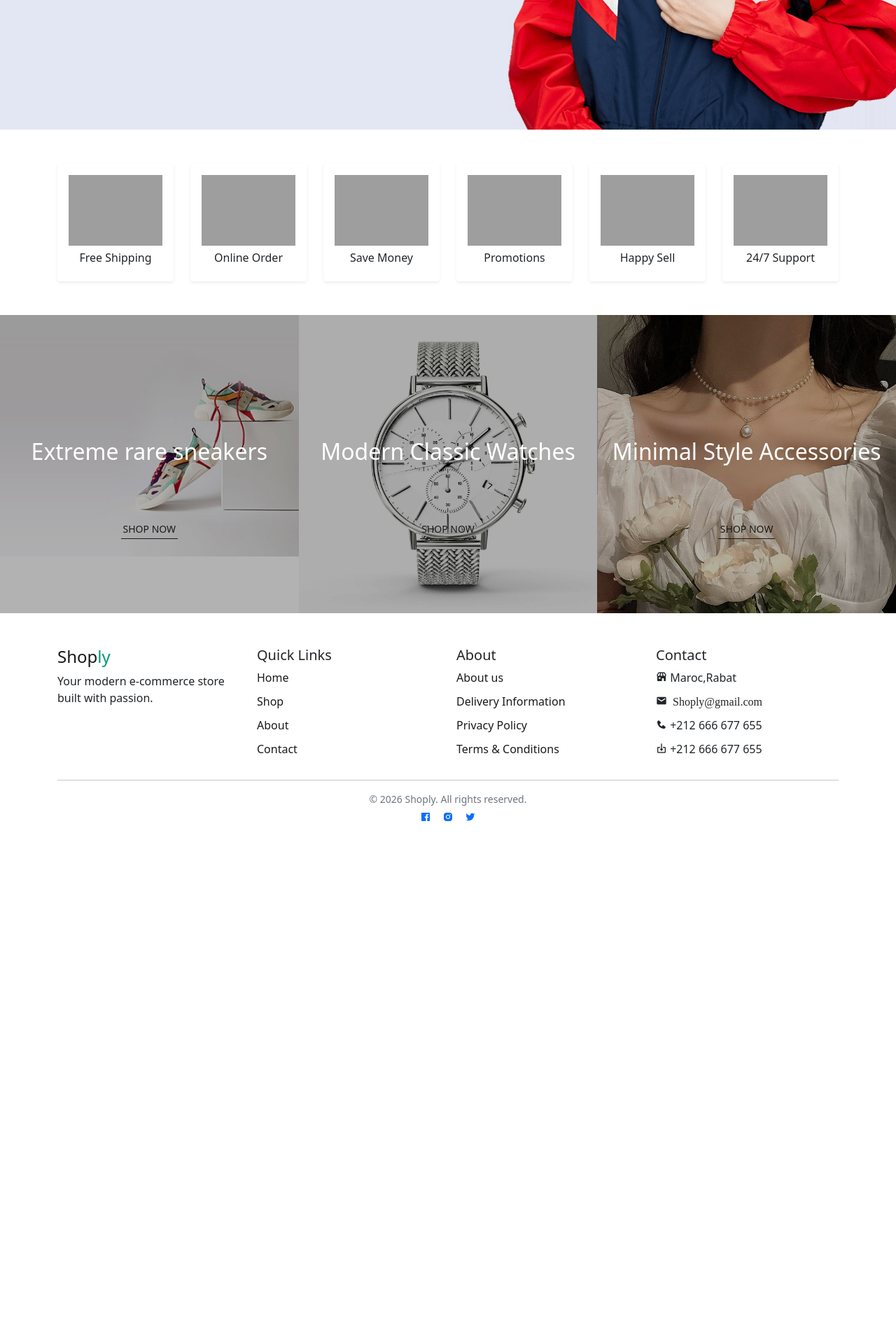
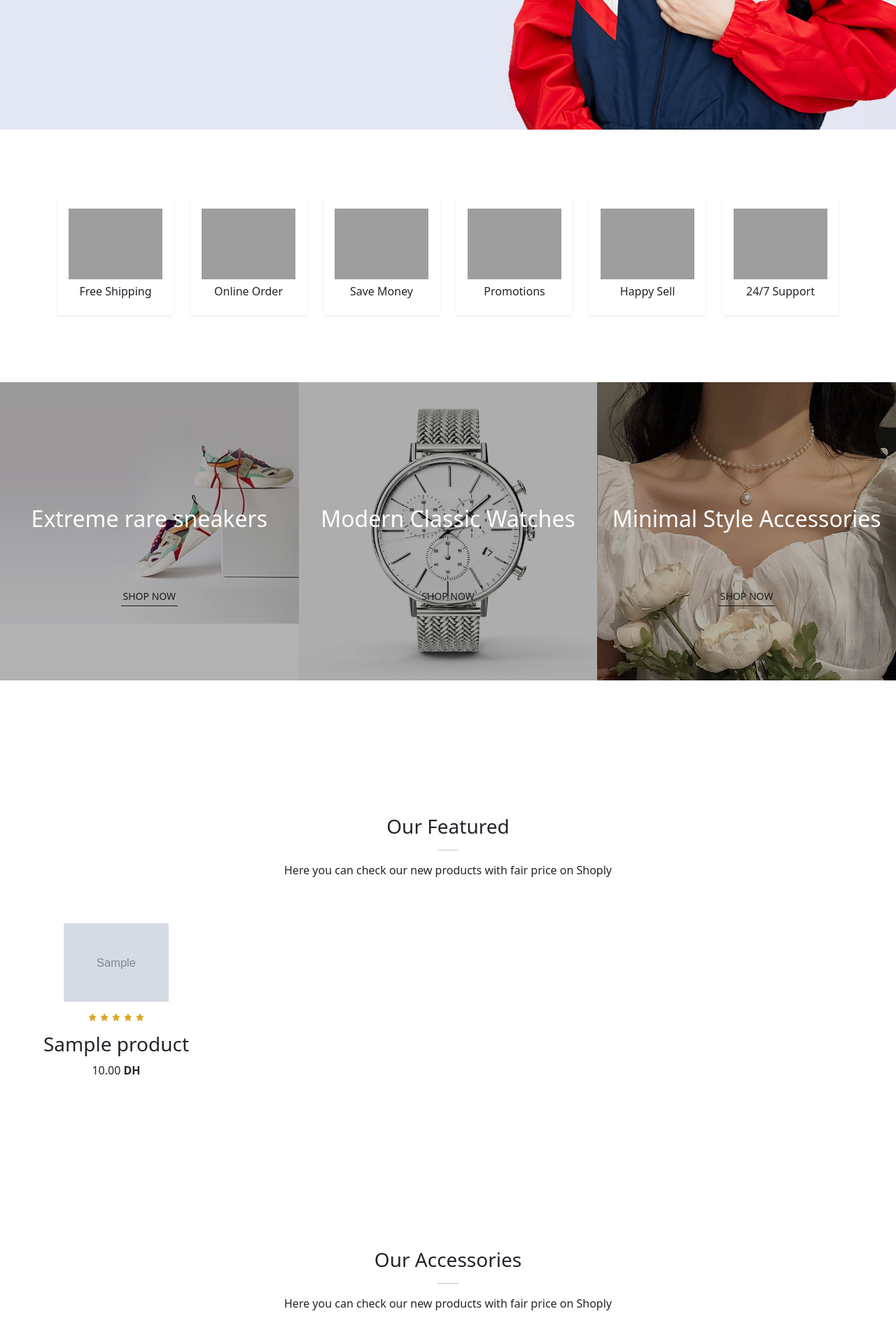
Before and after one commit to mohamedamine6/Shoply, a PHP site: page / in a window 1280 px wide. Shown: the part 614-2534 px from the top of the page at 70% size. Before the commit the page ends 1787 px from the top, so only its background shows below. Run offline with PHP 8.4, Linux system fonts and the light colour scheme; tables that the repository leaves empty hold one stand-in row (values such as "Sample post"); grey boxes marked "Sample" are stand-in pictures; grey boxes are pictures that could not be loaded.

Commit message:
add best products section to homepage

```diff
--- a/assets/css/style.css
+++ b/assets/css/style.css
@@ -113,3 +113,43 @@ button:hover {
   color: var(--color-white);
   border-bottom: 1px solid var(--color-white);
 }
+
+/* product */
+hr {
+  width: 30px;
+  height: 2px;
+  background-color: var(--color-accent);
+}
+
+.star {
+  padding: 10px 0px;
+}
+
+.star i{
+  font-size: 0.8rem;
+  color: goldenrod;
+}
+.product {
+  cursor: pointer;
+  margin-bottom: 2rem;
+}
+
+.product img {
+  transition: 0.3s all;
+}
+
+.product:hover img {
+  opacity: 0.7;
+}
+
+.product .buy-btn {
+  background: var(--color-accent);
+  transform: translateY(20px);
+  opacity: 0;
+  transition: 0.3s all;
+}
+
+.product:hover .buy-btn {
+  transform: translateY(0);
+  opacity: 1;
+}
--- a/index.php
+++ b/index.php
@@ -1,3 +1,15 @@
+<?php
+require 'config/db.php';
+
+$query = "SELECT * FROM products LIMIT 4";
+$result = mysqli_query($conn, $query);
+
+$queryWatch = "SELECT * FROM products WHERE category_id = 4 LIMIT 4";
+$resultWatch = mysqli_query($conn, $queryWatch);
+
+$queryAcc = "SELECT * FROM products WHERE category_id = 3 LIMIT 4";
+$resultAcc = mysqli_query($conn, $queryAcc);
+?>
 <!DOCTYPE html>
 <html lang="en">
 <head>
@@ -24,7 +36,7 @@
         </section>
 
         <!-- FEATURE SECTION -->
-        <section id="feature" class="container my-5">
+        <section id="feature" class="container my-5 py-5">
 
             <div class="row text-center g-4">
 
@@ -103,6 +115,81 @@
             </div>
         </section>
 
+        <section id="featured" class="my-5 py-5">
+            <div class="container text-center mt-5 py-5">
+                <h3>Our Featured</h3>
+                <hr class="mx-auto">
+                <p>Here you can check our new products with fair price on Shoply</p>
+            </div>
+            <div class="row max-auto container-fluid">
+                <?php while ($row = mysqli_fetch_assoc($result)) { ?>
+                    <div class="product text-center col-lg-3 col-lg-3 col-12">
+                        <img class="single-pro-image" src="assets/images/<?php echo $row['image']; ?>" width='150'>
+                        <div class="star">
+                            <i class='bx bxs-star' ></i>
+                            <i class='bx bxs-star' ></i>
+                            <i class='bx bxs-star' ></i>
+                            <i class='bx bxs-star' ></i>
+                            <i class='bx bxs-star' ></i>
+                        </div>
+                        <h3><?php echo $row ['name'];?></h3>
+                        <p><?php echo $row ['price'];?><b> DH</b></p>
+                        <button class="buy-btn">Add to cart</button>
+                    </div>
+                <?php } ?>
+            </div>
+        </section>
+
+        <section id="featured" class="">
+            <div class="container text-center mt-5 py-5">
+                <h3>Our Accessories</h3>
+                <hr class="mx-auto">
+                <p>Here you can check our new products with fair price on Shoply</p>
+            </div>
+            <div class="row max-auto container-fluid">
+                <?php while ($row = mysqli_fetch_assoc($resultAcc)) { ?>
+                    <div class="product text-center col-lg-3 col-lg-3 col-12">
+                        <img class="single-pro-image" src="assets/images/<?php echo $row['image']; ?>" width='150'>
+                        <div class="star">
+                            <i class='bx bxs-star' ></i>
+                            <i class='bx bxs-star' ></i>
+                            <i class='bx bxs-star' ></i>
+                            <i class='bx bxs-star' ></i>
+                            <i class='bx bxs-star' ></i>
+                        </div>
+                        <h3><?php echo $row ['name'];?></h3>
+                        <p><?php echo $row ['price'];?><b> DH</b></p>
+                        <button class="buy-btn">Add to cart</button>
+                    </div>
+                <?php } ?>
+            </div>
+        </section>
+
+        <section id="featured" class="">
+            <div class="container text-center mt-5 py-5">
+                <h3>Best Watch</h3>
+                <hr class="mx-auto">
+                <p>Here you can check our new products with fair price on Shoply</p>
+            </div>
+            <div class="row max-auto container-fluid">
+                <?php while ($row = mysqli_fetch_assoc($resultWatch)) { ?>
+                    <div class="product text-center col-lg-3 col-lg-3 col-12">
+                        <img class="single-pro-image" src="assets/images/<?php echo $row['image']; ?>" width='150'>
+                        <div class="star">
+                            <i class='bx bxs-star' ></i>
+                            <i class='bx bxs-star' ></i>
+                            <i class='bx bxs-star' ></i>
+                            <i class='bx bxs-star' ></i>
+                            <i class='bx bxs-star' ></i>
+                        </div>
+                        <h3><?php echo $row ['name'];?></h3>
+                        <p><?php echo $row ['price'];?><b> DH</b></p>
+                        <button class="buy-btn">Add to cart</button>
+                    </div>
+                <?php } ?>
+            </div>
+        </section>
+
     <!-- footer -->
     <?php include 'includes/footer.php'; ?>
 
```
Also changed, not shown: assets/images/product_10.jpg (added), assets/images/product_11.jpg (added), assets/images/product_12.jpg (added), assets/images/product_13.jpg (added), assets/images/product_14.jpg (added), assets/images/product_15.jpg (added), assets/images/product_16.jpg (added), assets/images/product_9.jpg (added).
